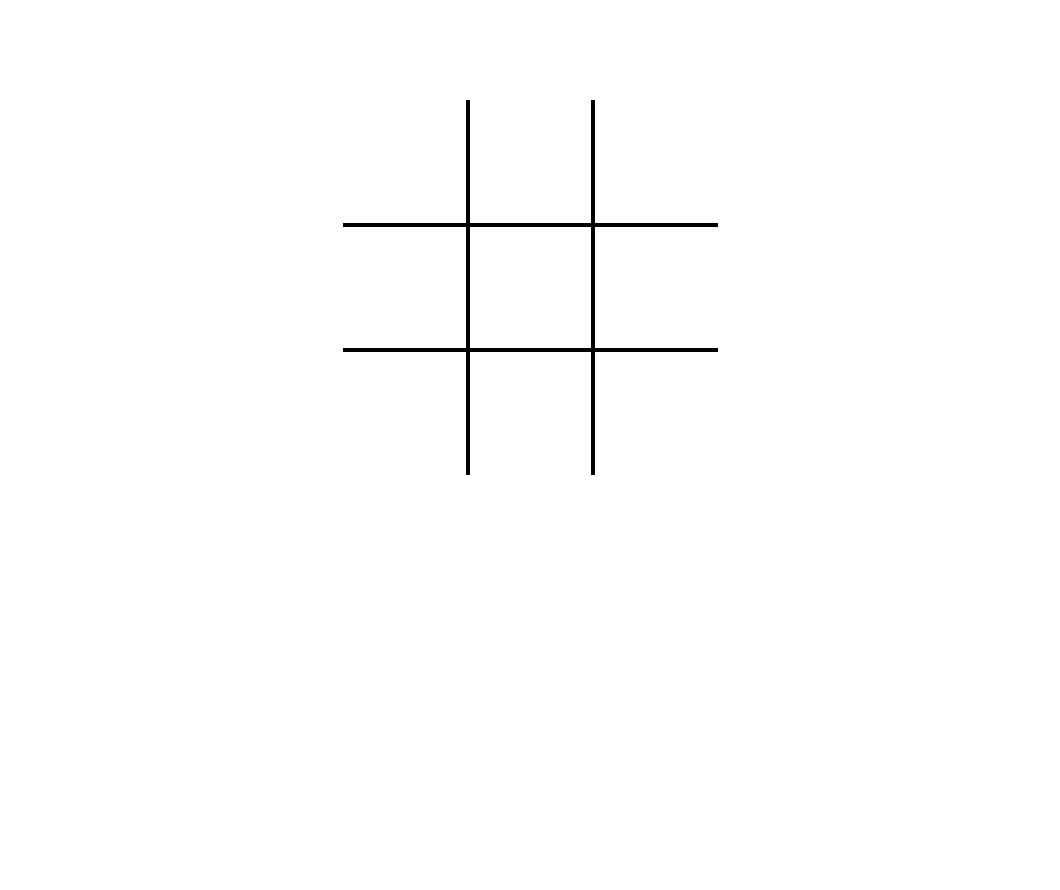
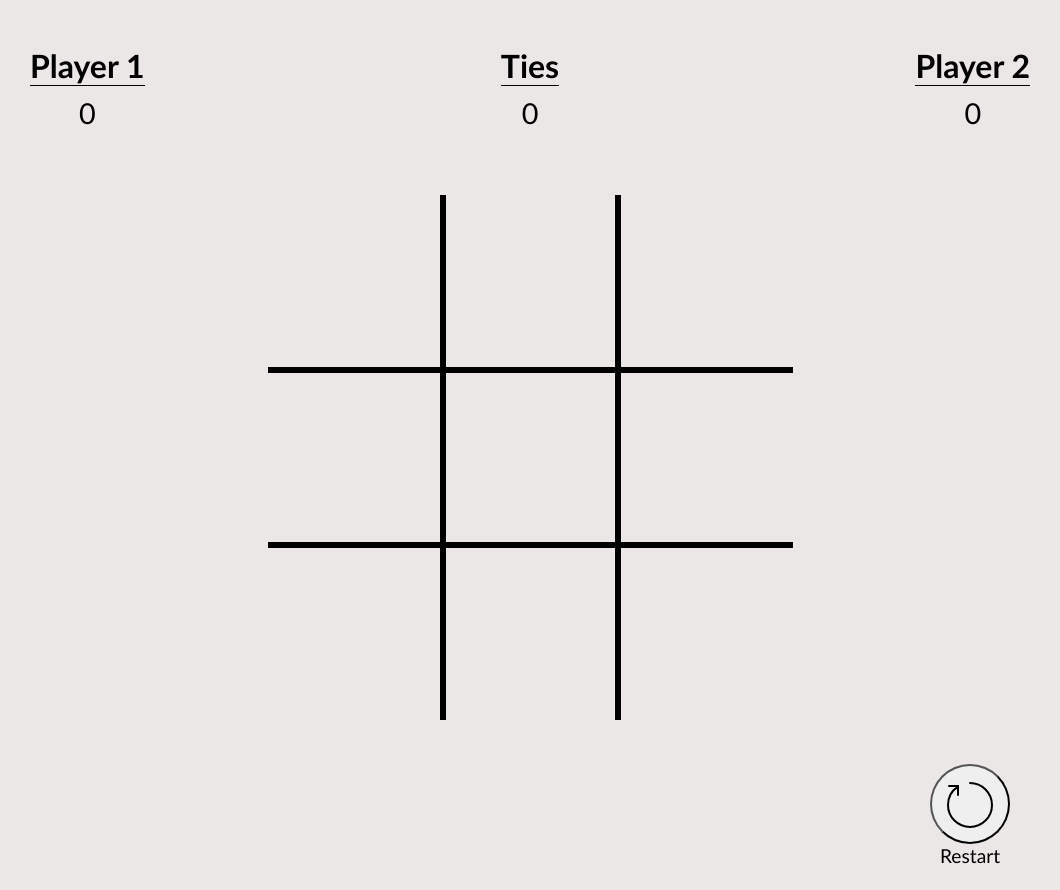
Before and after one commit to derek4987/tic-tac-toe, a plain HTML site: page index.html in a window 1280 px wide. Shown: the whole page, without its empty margins (110-1170 px from the left). Before the commit the page ends 800 px from the top, so only its background shows below. Drawn offline with Linux system fonts and the light colour scheme.

Commit message:
basic UI, and updated checkWinner() to check for ties

```diff
--- a/index.html
+++ b/index.html
@@ -9,6 +9,23 @@
     <title>Tic-Tac-Toe</title>
 </head>
 <body>
+    <div id="grid">
+        <div id="nav-bar">
+            <div class="content-container">
+                <div id="player1" class="scores-heading">
+                    <div class="name">Player 1</div>
+                    <div class="score">0</div>
+                </div>
+                <div id="tie" class="scores-heading">
+                    <div class="name">Ties</div>
+                    <div class="score">0</div>
+                </div>
+                <div id="player2" class="scores-heading">
+                    <div class="name">Player 2</div>
+                    <div class="score">0</div>
+                </div>
+            </div>
+        </div>
         <div id="board">
             <div class="square">
                 <div id="s0" class="s"></div>
@@ -38,6 +55,16 @@
                 <div id="s8" class="s"></div>
             </div>
         </div>
+        <div id="buttons">
+            <div class="content-container">
+                <div id="restart-button">
+                    <button class="restart"><img src="./svgs/restart.svg" alt="restart"></button>
+                    <div>Restart</div>
+                </div>
+
+            </div>
+        </div>
+    </div>
     <div id="startModal">
 
     </div>
--- a/js-file.js
+++ b/js-file.js
@@ -142,6 +142,20 @@ const playGame = (() => {
             // open congrats message to winner and stop other inputs
             console.log('Winner');
             return true;
+        } else if (
+            // checks for tie
+            board.filter(e => e != '').length === 9 && (
+                allEqual([board[0], board[1], board[2]]) === false ||
+                allEqual([board[3], board[4], board[5]]) === false ||
+                allEqual([board[6], board[7], board[8]]) === false ||
+                allEqual([board[0], board[3], board[6]]) === false ||
+                allEqual([board[1], board[4], board[7]]) === false ||
+                allEqual([board[2], board[5], board[8]]) === false ||
+                allEqual([board[0], board[4], board[8]]) === false ||
+                allEqual([board[2], board[4], board[6]]) === false
+            )
+        ) {
+            console.log('Tie')
         } else return false
     }
 
--- a/style.css
+++ b/style.css
@@ -7,21 +7,32 @@
     padding: 0;
 }
 
+html {
+    background-color: rgb(235, 231, 231);
+}
+
+/* overall page grid */
+#grid {
+    display: grid;
+    grid-template-rows: 175px 1fr 150px;
+}
+
 /* board grid */
 #board {
+    grid-row: 2 / 3;
     display: grid;
-    grid-template-columns: repeat(3, 125px);
-    grid-template-rows: repeat(3, 125px);
+    grid-template-columns: repeat(3, 175px);
+    grid-template-rows: repeat(3, 175px);
     justify-content: center;
-    margin: 100px auto;
+    margin: 20px auto;
     width: min-content;
     height: min-content;
-    outline: 2px solid white;
+    outline: 3px solid rgb(235, 231, 231);
 }
 
 .square {
-    font-size: 4rem;
-    outline: 2px solid black;
+    font-size: 7rem;
+    outline: 3px solid black;
     display: table;
 }
 
@@ -30,3 +41,81 @@
     text-align: center;
     vertical-align: middle;
 }
+
+.s {
+    color: rgb(100, 100, 73);
+}
+
+/* Nav / scores content */
+#nav-bar {
+    display: flex;
+    align-items: center;
+    justify-content: center;
+}
+
+#nav-bar > .content-container {
+    display: flex;
+    justify-content: space-between;
+    align-items: center;
+    flex: 1;
+    min-width: 450px;
+    max-width: 1000px;
+}
+
+.scores-heading {
+    display: flex;
+    flex-direction: column;
+    align-items: center;
+    gap: 10px;
+}
+
+.name {
+    font-size: 2rem;
+    font-weight: 600;
+    color: black;
+    border-bottom: 1px solid black;
+}
+
+.score {
+    font-size: 1.8rem;
+    color: black;
+}
+
+/* buttons secton */
+#buttons {
+    display: flex;
+    align-items: center;
+    justify-content: center;
+    margin-right: 40px;
+}
+
+#buttons > .content-container {
+    display: flex;
+    justify-content: flex-end;
+    align-items: center;
+    flex: 1;
+    min-width: 450px;
+    max-width: 1000px;
+
+}
+
+#restart-button {
+    display: flex;
+    flex-direction: column;
+    align-items: center;
+}
+
+.restart {
+    height: 80px;
+    width: 80px;
+    border-radius: 50%;
+}
+
+.restart img {
+    height: 50px;
+    margin-top: 5px;
+}
+
+#restart-button {
+    font-size: 1.2rem;
+}
```
Also changed, not shown: svgs/restart.svg (added). Lines whose indentation alone changed are shown as unchanged.
